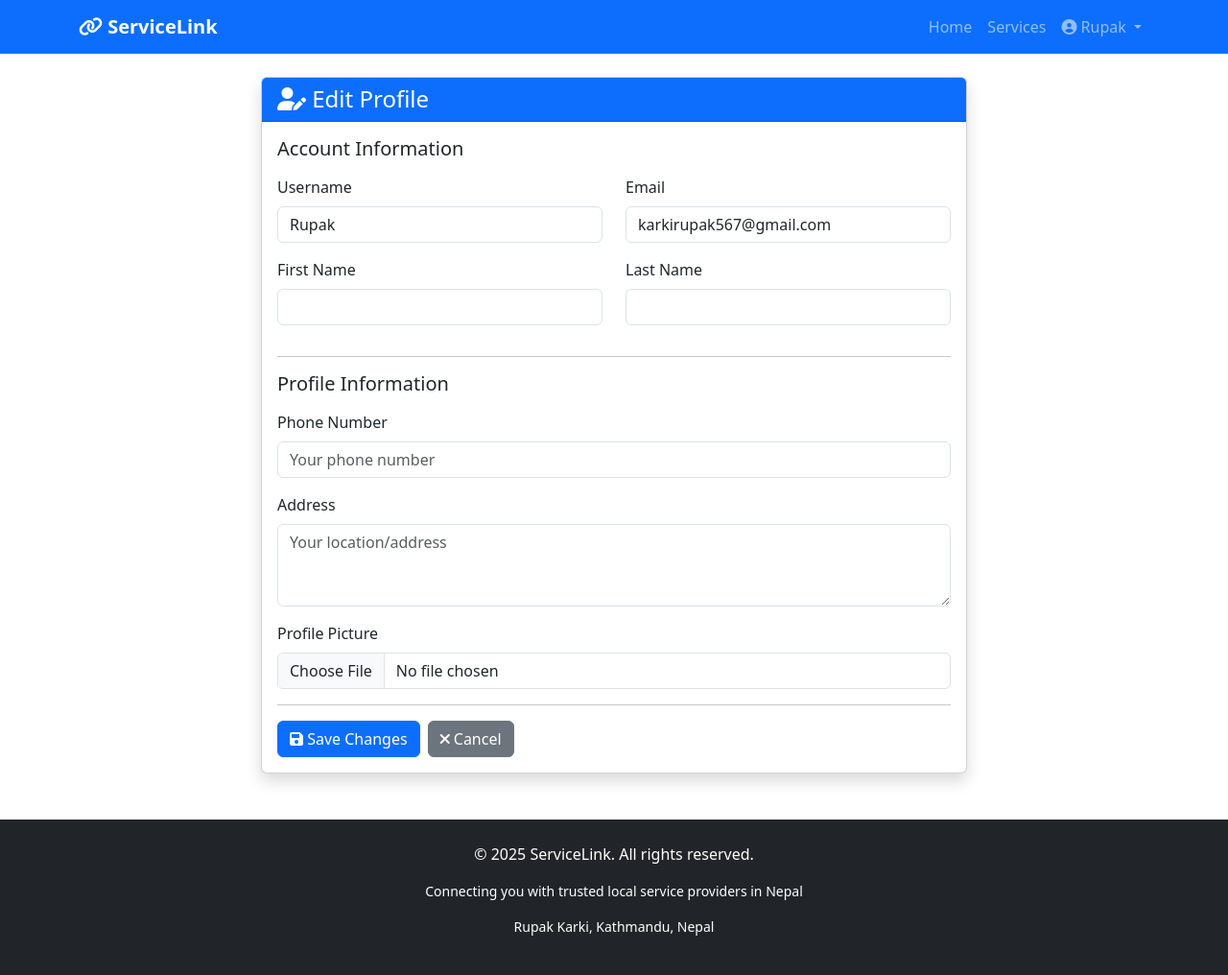
After one commit to Rupak-karki/servicelink, a Django app: page /accounts/profile/edit/ in a window 1280 px wide. The commit adds this page. Shown: the whole page at 96% size. Run offline with Django 5.2, Linux system fonts and the light colour scheme; a user stored in the database is signed in; data comes from the database, SQL or seed files in the repository; both versions use the stored data as it was after the commit.

Commit message:
feat: add complete edit profile feature

```diff
--- a/accounts/forms.py
+++ b/accounts/forms.py
@@ -1,24 +1,41 @@
 from django import forms
 from django.contrib.auth.models import User
-from django.contrib.auth.forms import UserCreationForm
+from django.contrib.auth.forms import UserCreationForm, PasswordChangeForm
+from .models import UserProfile
 
+
+# ==============================
+# 1. Custom Registration Form
+# ==============================
 class CustomRegistrationForm(UserCreationForm):
-    email = forms.EmailField(required=True, widget=forms.EmailInput(attrs={
-        'class': 'form-control',
-        'placeholder': 'Enter your email'
-    }))
-    phone = forms.CharField(max_length=15, required=False, widget=forms.TextInput(attrs={
-        'class': 'form-control',
-        'placeholder': 'Optional: Your phone number'
-    }))
-    user_type = forms.ChoiceField(choices=[
-        ('customer', 'I need services (Customer)'),
-        ('provider', 'I offer services (Provider)')
-    ], widget=forms.RadioSelect, initial='customer'
-    # , help_text="Choose whether you want to explore services or provide them."
-    # error_messages={
-    #      'required': "Please select whether you’re a customer or provider."
-    #     }
+    """Registration form with email, phone, and user type selection"""
+
+    email = forms.EmailField(
+        required=True,
+        widget=forms.EmailInput(attrs={
+            'class': 'form-control',
+            'placeholder': 'Enter your email'
+        }),
+        help_text="Please enter a valid email address. We will never share your email."
+    )
+
+    phone = forms.CharField(
+        max_length=15,
+        required=False,
+        widget=forms.TextInput(attrs={
+            'class': 'form-control',
+            'placeholder': 'Optional: Your phone number'
+        })
+    )
+
+    user_type = forms.ChoiceField(
+        choices=[
+            ('customer', 'I need services (Customer)'),
+            ('provider', 'I offer services (Provider)')
+        ],
+        widget=forms.RadioSelect,
+        initial='customer',
+        help_text="Choose whether you want to explore services or provide them."
     )
 
     class Meta:
@@ -26,30 +43,79 @@ class CustomRegistrationForm(UserCreationForm):
         fields = ['username', 'email', 'phone', 'user_type', 'password1', 'password2']
 
     def __init__(self, *args, **kwargs):
+        """Add Bootstrap styling and customize help texts"""
         super().__init__(*args, **kwargs)
-        # Add Bootstrap classes to all fields
 
-        #username field
+        # Username field
         self.fields['username'].widget.attrs.update({
             'class': 'form-control',
             'placeholder': 'Choose a username'
         })
+        self.fields['username'].help_text = 'Please choose a unique username.'
 
-        #password fields
+        # Password fields
         self.fields['password1'].widget.attrs.update({
             'class': 'form-control',
             'placeholder': 'Create a password'
         })
+        self.fields['password1'].help_text = 'Your password must contain at least 8 characters.'
+
         self.fields['password2'].widget.attrs.update({
             'class': 'form-control',
             'placeholder': 'Confirm your password'
         })
+        self.fields['password2'].help_text = "Re-enter the same password for confirmation."
 
-        # Customize help text
-        self.fields['username'].help_text = 'Please choose a unique username.'
 
-        self.fields['email'].help_text = 'Please enter a valid email address. We will never share your email with anyone else.'
+# ==============================
+# 2. User Update Form
+# ==============================
+class UserUpdateForm(forms.ModelForm):
+    """Form for updating basic User model fields"""
 
-        self.fields['password1'].help_text = 'Your password must contain at least 8 characters.'
+    email = forms.EmailField(widget=forms.EmailInput(attrs={'class': 'form-control'}))
+    first_name = forms.CharField(
+        max_length=30,
+        required=False,
+        widget=forms.TextInput(attrs={'class': 'form-control'})
+    )
+    last_name = forms.CharField(
+        max_length=30,
+        required=False,
+        widget=forms.TextInput(attrs={'class': 'form-control'})
+    )
 
-        # self.fields['password2'].help_text = "Re-enter the same password for confirmation."
+    class Meta:
+        model = User
+        fields = ['username', 'first_name', 'last_name', 'email']
+        widgets = {
+            'username': forms.TextInput(attrs={'class': 'form-control'}),
+        }
+
+
+# ==============================
+# 3. Profile Update Form
+# ==============================
+class ProfileUpdateForm(forms.ModelForm):
+    """Form for updating extended UserProfile fields"""
+
+    class Meta:
+        model = UserProfile
+        fields = ['phone', 'address', 'bio', 'profile_picture']
+        widgets = {
+            'phone': forms.TextInput(attrs={
+                'class': 'form-control',
+                'placeholder': 'Your phone number'
+            }),
+            'address': forms.Textarea(attrs={
+                'class': 'form-control',
+                'rows': 3,
+                'placeholder': 'Your location/address'
+            }),
+            'bio': forms.Textarea(attrs={
+                'class': 'form-control',
+                'rows': 4,
+                'placeholder': 'Tell customers about your services...'
+            }),
+            'profile_picture': forms.FileInput(attrs={'class': 'form-control'}),
+        }
--- /dev/null
+++ b/accounts/templates/accounts/profile_edit.html
@@ -0,0 +1,85 @@
+{% extends 'base.html' %}
+
+{% block content %}
+<div class="container mt-4 mb-5">
+    <div class="row justify-content-center">
+        <div class="col-md-8">
+            <div class="card shadow">
+                <div class="card-header bg-primary text-white">
+                    <h4 class="mb-0"><i class="fas fa-user-edit"></i> Edit Profile</h4>
+                </div>
+                <div class="card-body">
+                    <form method="post" enctype="multipart/form-data">
+                        {% csrf_token %}
+
+                        <h5 class="mb-3">Account Information</h5>
+                        <div class="row">
+                            <div class="col-md-6 mb-3">
+                                <label class="form-label">Username</label>
+                                {{ user_form.username }}
+                            </div>
+                            <div class="col-md-6 mb-3">
+                                <label class="form-label">Email</label>
+                                {{ user_form.email }}
+                            </div>
+                        </div>
+
+                        <div class="row">
+                            <div class="col-md-6 mb-3">
+                                <label class="form-label">First Name</label>
+                                {{ user_form.first_name }}
+                            </div>
+                            <div class="col-md-6 mb-3">
+                                <label class="form-label">Last Name</label>
+                                {{ user_form.last_name }}
+                            </div>
+                        </div>
+
+                        <hr>
+                        <h5 class="mb-3">Profile Information</h5>
+
+                        <div class="mb-3">
+                            <label class="form-label">Phone Number</label>
+                            {{ profile_form.phone }}
+                        </div>
+
+                        <div class="mb-3">
+                            <label class="form-label">Address</label>
+                            {{ profile_form.address }}
+                        </div>
+
+                        {% if user_type == 'provider' %}
+                        <div class="mb-3">
+                            <label class="form-label">Bio / About Your Services</label>
+                            {{ profile_form.bio }}
+                            <small class="text-muted">Tell customers about your experience and services</small>
+                        </div>
+                        {% endif %}
+
+                        <div class="mb-3">
+                            <label class="form-label">Profile Picture</label>
+                            {{ profile_form.profile_picture }}
+                            {% if request.user.profile.profile_picture %}
+                                <div class="mt-2">
+                                    <img src="{{ request.user.profile.profile_picture.url }}" alt="Current" style="width: 80px; height: 80px; border-radius: 50%;">
+                                    <small class="text-muted">Current picture</small>
+                                </div>
+                            {% endif %}
+                        </div>
+
+                        <hr>
+                        <div class="d-flex gap-2">
+                            <button type="submit" class="btn btn-primary">
+                                <i class="fas fa-save"></i> Save Changes
+                            </button>
+                            <a href="{% url 'profile_view' %}" class="btn btn-secondary">
+                                <i class="fas fa-times"></i> Cancel
+                            </a>
+                        </div>
+                    </form>
+                </div>
+            </div>
+        </div>
+    </div>
+</div>
+{% endblock %}
--- a/accounts/urls.py
+++ b/accounts/urls.py
@@ -7,4 +7,9 @@ urlpatterns = [
     path('login/', auth_views.LoginView.as_view(template_name='accounts/login.html'), name='login'),
     path('logout/', auth_views.LogoutView.as_view(), name='logout'),
     path('dashboard/', views.dashboard, name='dashboard'),
+
+    # Profile URLs
+     path('profile/', views.profile_view, name='profile_view'),
+    path('profile/edit/', views.profile_edit, name='profile_edit'),
+    path('change-password/', views.change_password, name='change_password'),
 ]
--- a/accounts/views.py
+++ b/accounts/views.py
@@ -1,19 +1,25 @@
-from django.shortcuts import render, redirect
+from django.shortcuts import render, redirect, get_object_or_404
 from django.contrib import messages
+from django.contrib.auth import login, update_session_auth_hash
 from django.contrib.auth.decorators import login_required
-# from django.contrib.auth.forms import UserCreationForm
-from django.contrib.auth import login
-from .forms import CustomRegistrationForm  # Import the new form
-from .models import UserProfile  # Added this import
+from django.contrib.auth.forms import PasswordChangeForm
+
+from .forms import (
+    CustomRegistrationForm,
+    UserUpdateForm,
+    ProfileUpdateForm,
+)
+from .models import UserProfile
 
 
 def register(request):
+    """User registration with role and profile setup"""
     if request.method == 'POST':
         form = CustomRegistrationForm(request.POST)
         if form.is_valid():
             user = form.save()
 
-             # Update the user profile with the selected user type
+            # Update the user profile with the selected user type and phone
             user_type = form.cleaned_data.get('user_type')
             profile = user.profile
             profile.user_type = user_type
@@ -24,9 +30,16 @@ def register(request):
 
             # Success message based on user type
             if user_type == 'provider':
-                messages.success(request, f'Welcome {user.username}! You registered as a Service Provider. Please complete your business profile.')
+                messages.success(
+                    request,
+                    f'Welcome {user.username}! You registered as a Service Provider. '
+                    'Please complete your business profile.'
+                )
             else:
-                messages.success(request, f'Welcome {user.username}! Registration successful. Start exploring services!')
+                messages.success(
+                    request,
+                    f'Welcome {user.username}! Registration successful. Start exploring services!'
+                )
 
             return redirect('dashboard')
     else:
@@ -35,13 +48,65 @@ def register(request):
     return render(request, 'accounts/register.html', {'form': form})
 
 
+@login_required
+def dashboard(request):
+    """User dashboard view"""
+    user_type = request.user.profile.user_type
+    return render(request, 'accounts/dashboard.html', {
+        'user': request.user,
+        'user_type': user_type,
+    })
 
 
 @login_required
-def dashboard(request):
-    # Get user type from database, not session
-    user_type = request.user.profile.user_type
-    return render(request, 'accounts/dashboard.html', {
+def profile_view(request):
+    """View user profile"""
+    return render(request, 'accounts/profile_view.html', {
         'user': request.user,
-        'user_type': user_type
+        'profile': request.user.profile,
     })
+
+
+@login_required
+def profile_edit(request):
+    """Edit user profile"""
+    if request.method == 'POST':
+        user_form = UserUpdateForm(request.POST, instance=request.user)
+        profile_form = ProfileUpdateForm(
+            request.POST, request.FILES, instance=request.user.profile
+        )
+
+        if user_form.is_valid() and profile_form.is_valid():
+            user_form.save()
+            profile_form.save()
+            messages.success(request, 'Your profile has been updated successfully!')
+            return redirect('profile_view')
+        else:
+            messages.error(request, 'Please correct the errors below.')
+    else:
+        user_form = UserUpdateForm(instance=request.user)
+        profile_form = ProfileUpdateForm(instance=request.user.profile)
+
+    return render(request, 'accounts/profile_edit.html', {
+        'user_form': user_form,
+        'profile_form': profile_form,
+        'user_type': request.user.profile.user_type,
+    })
+
+
+@login_required
+def change_password(request):
+    """Change user password"""
+    if request.method == 'POST':
+        form = PasswordChangeForm(request.user, request.POST)
+        if form.is_valid():
+            user = form.save()
+            update_session_auth_hash(request, user)  # Keep user logged in
+            messages.success(request, 'Your password has been changed successfully!')
+            return redirect('profile_view')
+        else:
+            messages.error(request, 'Please correct the errors below.')
+    else:
+        form = PasswordChangeForm(request.user)
+
+    return render(request, 'accounts/change_password.html', {'form': form})
--- a/templates/base.html
+++ b/templates/base.html
@@ -60,36 +60,47 @@
 
                     <!-- Authenticated users -->
                     {% if user.is_authenticated %}
-                        <li class="nav-item">
-                            <a class="nav-link" href="{% url 'dashboard' %}">
+                        <!-- Dropdown User Menu -->
+                        <li class="nav-item dropdown">
+                            <a class="nav-link dropdown-toggle" href="#" id="navbarDropdown" role="button" data-bs-toggle="dropdown">
+                                <i class="fas fa-user-circle"></i> {{ user.username }}
+                            </a>
+                            <ul class="dropdown-menu">
+                                <li>
+                                    <a class="dropdown-item" href="{% url 'profile_view' %}">
+                                        <i class="fas fa-id-card"></i> My Profile
+                                    </a>
+                                </li>
+                                <li>
+                                    <a class="dropdown-item" href="{% url 'dashboard' %}">
                                         <i class="fas fa-tachometer-alt"></i> Dashboard
                                     </a>
                                 </li>
 
                                 <!-- Provider-only menu -->
                                 {% if user.profile.user_type == 'provider' %}
-                        <li class="nav-item">
-                            <a class="nav-link" href="{% url 'manage_bookings' %}">
+                                    <li>
+                                        <a class="dropdown-item" href="{% url 'manage_bookings' %}">
                                             <i class="fas fa-tasks"></i> Manage Bookings
                                         </a>
                                     </li>
-                        <li class="nav-item">
-                             <a class="nav-link" href="{% url 'provider_services' %}">
+                                    <li>
+                                        <a class="dropdown-item" href="{% url 'provider_services' %}">
                                             <i class="fas fa-tools"></i> My Services
                                         </a>
                                     </li>
-
                                 {% endif %}
 
-
-                        <!-- Logout -->
-                        <li class="nav-item">
+                                <li><hr class="dropdown-divider"></li>
+                                <li>
                                     <form action="{% url 'logout' %}" method="post" style="display: inline;">
                                         {% csrf_token %}
-                                <button type="submit" class="nav-link btn btn-link" style="display: inline; background: none; border: none; color: rgba(255,255,255,0.85); padding: 8px 16px;">
-                                    Logout ({{ user.username }})
+                                        <button type="submit" class="dropdown-item">
+                                            <i class="fas fa-sign-out-alt"></i> Logout
                                         </button>
                                     </form>
+                                </li>
+                            </ul>
                         </li>
                     {% else %}
                         <!-- Guest menu -->
```
Also changed, not shown: accounts/models.py (+8 -0 lines), accounts/templates/accounts/change_password.html (added, +45 -0 lines), accounts/templates/accounts/profile_view.html (added, +98 -0 lines), accounts/migrations/0002_userprofile_bio_userprofile_profile_picture_and_more.py (added), db.sqlite3, media/profile_pics/20250418_bing.jpg (added), media/profile_pics/Screenshot_1.png (added). Lines whose indentation alone changed are shown as unchanged.
